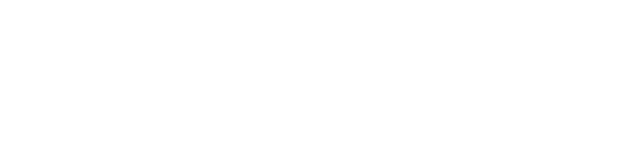
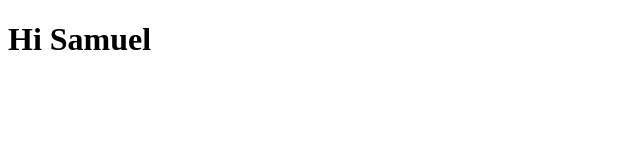
Before and after one commit to Nikhitha212/project1, a plain HTML site: page index.html in a window 1280 px wide. Shown: the whole page, without its empty margins (0-640 px from the left). Drawn offline with Linux system fonts and the light colour scheme.

```diff
--- a/index.html
+++ b/index.html
@@ -6,6 +6,6 @@
     <title>Document</title>
 </head>
 <body>
-
+    <h1>Hi Samuel</h1>
 </body>
 </html>
```
